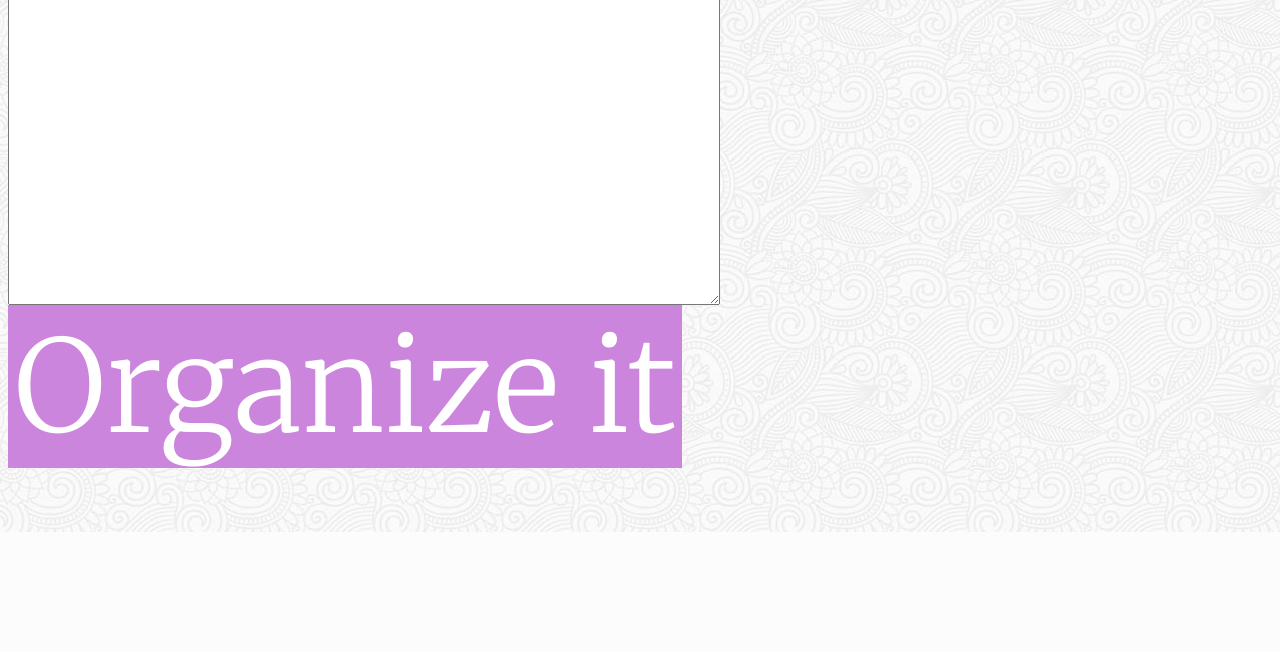
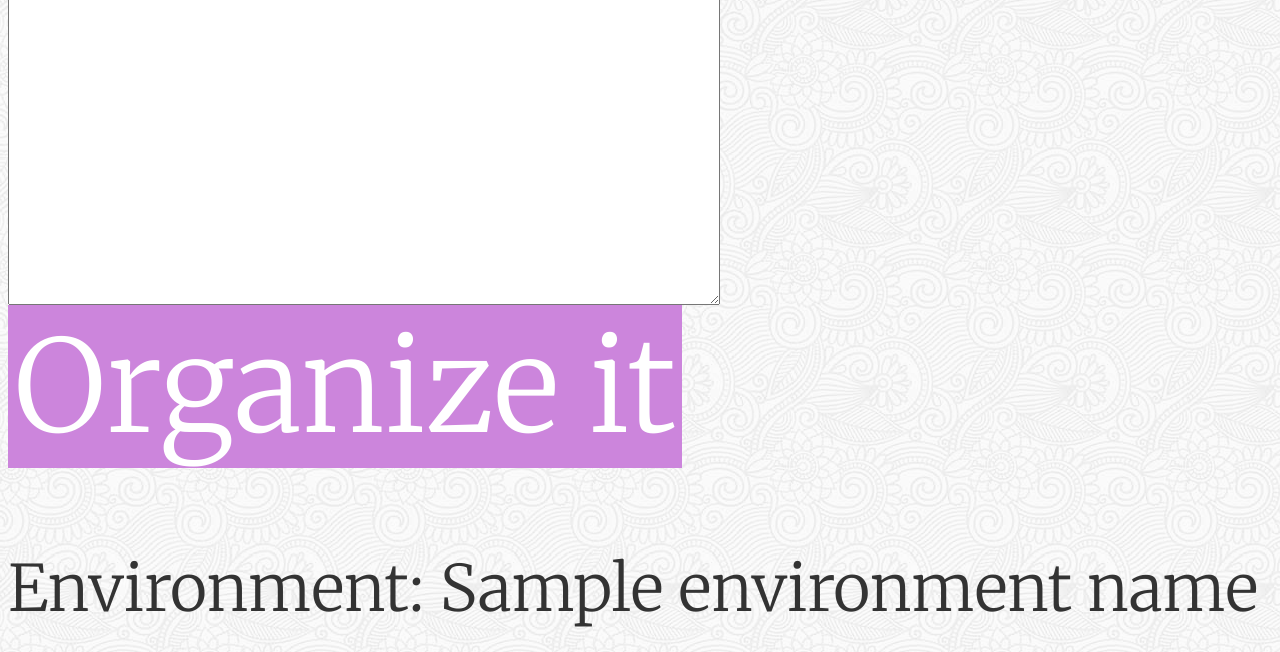
Before and after one commit to enigmango/demo-python-app, a Flask app: template templates/index.html in a window 1280 px wide. Shown: the part 831-1483 px from the top of the page. Before the commit the page ends 1363 px from the top, so only its background shows below. Run offline with Flask 3, Linux system fonts and the light colour scheme; the template is opened without the code that fills it: most values are stand-ins (such as "Sample title", 1, 10 or a date in 2020).

Commit message:
include environment name

```diff
--- a/app.py
+++ b/app.py
@@ -1,6 +1,7 @@
 from collections import defaultdict
 from flask import Flask, render_template, request
 from flask_toastr import Toastr
+import os
 import yaml
 
 flask_app = Flask(__name__)
@@ -28,7 +29,7 @@ def group_by_department(input_groceries):
 
 @flask_app.route("/")
 def index():
-    return render_template("index.html", all_foods=list(FOODS_BY_DEPT))
+    return render_template("index.html", all_foods=list(FOODS_BY_DEPT), environment_name=os.environ["ENVIRONMENT_NAME"])
 
 
 @flask_app.route("/result", methods=["POST"])
--- a/templates/index.html
+++ b/templates/index.html
@@ -33,4 +33,7 @@
             <input class="button" type="submit" value="Organize it">
         </form>
     </body>
+    <footer>
+        Environment: {{ environment_name }}
+    </footer>
 </html>
```
